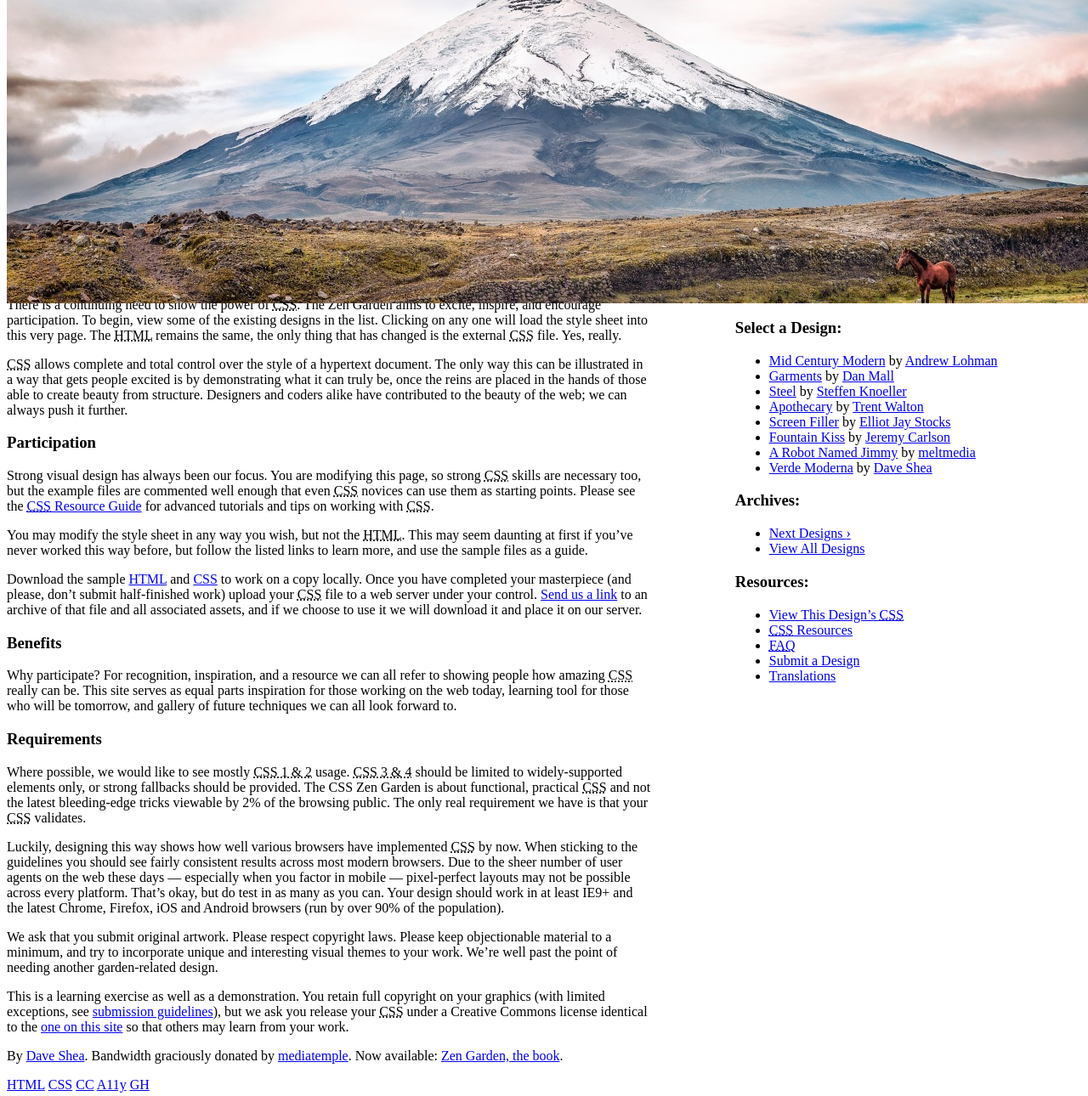
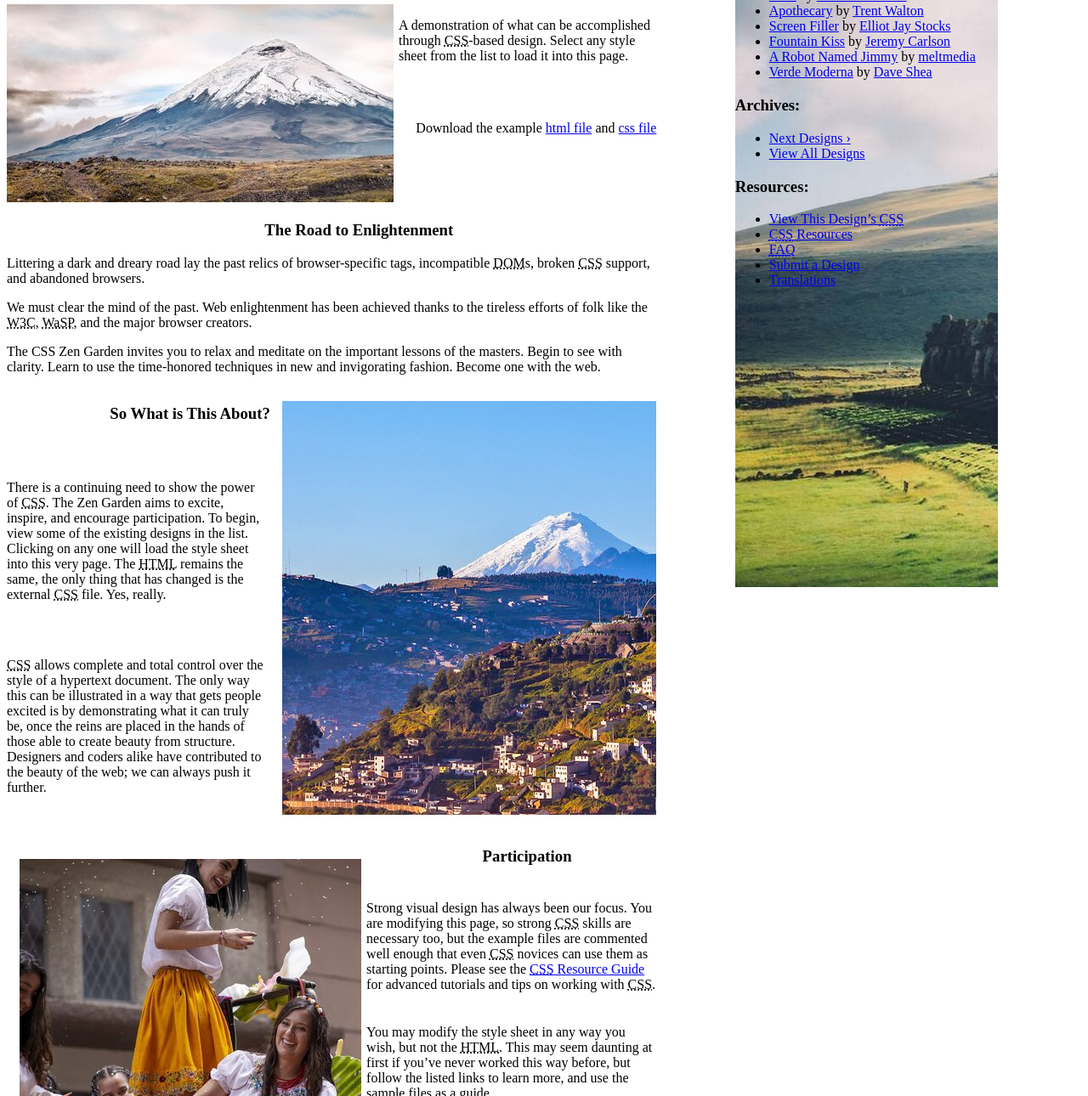
Before and after one commit to Ricardo230698/CSS-Zen-Garden-Project, a plain HTML site: page index.html in a window 1280 px wide. Shown: the part 117-1407 px from the top of the page at 85% size. Drawn offline with Linux system fonts and the light colour scheme.

Commit message:
Added code for positioning images and animations.
The code for the images is between lines 27 and 180 (those are the ones that are important). I was just practicing with animations after that.

```diff
--- a/style.css
+++ b/style.css
@@ -23,13 +23,237 @@
   }
 }
 
-.intro::before {
-  content: "";
-  background: transparent url(https://raw.githubusercontent.com/Ricardo230698/CSS-Zen-Garden-Project/main/images/chile01.jpeg) no-repeat top center;
+
+/* PRIMERA IMAGEN (50% mas pequeña la imagen) */
+
+#zen-summary {
+  position: relative;
+  display: grid;
+  grid-template-columns: 60% 40%;
+  grid-template-rows: 1fr 1fr;
+  grid-gap: 6px;
+}
+
+#zen-summary::before {
+  content: url("images/rsz_chile01.jpg");
+  display: block;
   width: 100%;
   height: 100%;
+  left: 10px;
+  top: 10px;
+  overflow: hidden;
+  grid-row: 1/3;
+}
+
+#zen-summary p:nth-of-type(1) {
+  grid-column: 2/3;
+}
+
+#zen-summary p:nth-of-type(2) {
+  grid-column: 2/3;
+  justify-self: end;
+}
+
+
+
+/* SEGUNDA IMAGEN (IMAGEN TAMAÑO NORMAL)*/
+
+#zen-explanation {
+  position: relative;
+  display: grid;
+  grid-template-columns: 40% 60%;
+  grid-template-rows: repeat(3, min-content);
+  grid-gap: 6px;
+}
+
+#zen-explanation::after {
+  content: url("images/chile00.jpeg");
+  overflow: hidden;
+  grid-row: 1/4;
+  grid-column: 2/3;
+  align-self: center;
+  padding: 15px;
+}
+
+#zen-explanation h3 {
+  grid-column: 1/2;
+}
+
+#zen-explanation p:nth-of-type(1) {
+  grid-column: 1/2;
+}
+
+#zen-explanation p:nth-of-type(2) {
+  grid-column: 1/2;
+}
+
+
+/* TERCERA IMAGEN (50% mas pequeña la imagen) */
+
+#zen-participation {
+  position: relative;
+  display: grid;
+  grid-template-columns: 55% 45%;
+  grid-template-rows: repeat(4, min-content);
+  grid-gap: 6px;
+}
+
+#zen-participation::before {
+  content: url("images/rsz_costarica00.jpg");
+  overflow: hidden;
+  grid-row: 1/5;
+  grid-column: 1/2;
+  align-self: center;
+  padding: 15px;
+}
+
+#zen-participation h3 {
+  grid-column: 2/3;
+}
+
+#zen-participation p:nth-of-type(1) {
+  grid-column: 2/3;
+}
+
+#zen-participation p:nth-of-type(2) {
+  grid-column: 2/3;
+}
+
+#zen-participation p:nth-of-type(3) {
+  grid-column: 2/3;
+}
+
+
+/* CUARTA IMAGEN (25% mas pequeña la imagen)*/
+
+#zen-requirements {
+  position: relative;
+  display: grid;
+  grid-template-columns: 55% 45%;
+  grid-template-rows: repeat(6, min-content);
+  grid-gap: 6px;
+}
+
+#zen-requirements::before {
+  content: url("images/rsz_chile02.jpg");
+  overflow: hidden;
+  grid-row: 1/7;
+  grid-column: 1/2;
+  align-self: center;
+  padding: 15px;
+}
+
+#zen-requirements h3 {
+  grid-column: 2/3;
+}
+
+#zen-requirements p:nth-of-type(1) {
+  grid-column: 2/3;
+}
+
+#zen-requirements p:nth-of-type(2) {
+  grid-column: 2/3;
+}
+
+#zen-requirements p:nth-of-type(3) {
+  grid-column: 2/3;
+}
+
+#zen-requirements p:nth-of-type(4) {
+  grid-column: 2/3;
+}
+
+#zen-requirements p:nth-of-type(5) {
+  grid-column: 2/3;
+}
+
+
+/* SIDEBAR QUE SE VEA SIEMPRE */
+
+.sidebar {
+  background-color: aqua;
+  height: 100vh;
+  position: sticky;
+  top: 0;
+  margin-top: 0;
+  background-image: url("/images/chile02.jpeg");
+}
+
+/* ANIMACIÓN EN EL SIDEBAR CON CSS SHAPE */
+
+@keyframes orbit {
+  0% {
+    transform: translate(0,-480%);
+  }
+  25% {
+    transform: translate(200%,-480%);
+  }
+  50% {
+    transform: translate(200%, 300%);
+  }
+  75% {
+    transform: translate(0, 300%);
+  }
+  100% {
+    transform: translate(0, -480%);
+  }
+}
+
+#extra {
+  animation: orbit 10s linear infinite;
+  z-index: -1;
+  opacity: .5;
+}
+
+#extra::after{
+  width: 0;
+  height: 0;
+  border-left: 50px solid transparent;
+  border-right: 50px solid transparent;
+  border-top: 100px solid red;
+  opacity: .5;
   position: absolute;
+  content: "";
+  top: 30px;
+  left: -50px;
+  z-index: -1;
 }
+
+
+/* ANIMACIÓN DE LOS HEADLINES */
+
+@keyframes moving {
+  0% {
+    transform: translate(0,0);
+  }
+  50% {
+    transform: translate(30%,0);
+  }
+  100% {
+    transform: translate(60%,0);
+  }
+}
+
+#zen-explanation h3 {
+  animation: moving 3s linear infinite alternate-reverse;
+}
+
+#zen-participation h3 {
+  animation: moving 3s linear infinite alternate-reverse;
+}
+
+#zen-preamble h3 {
+  animation: moving 3s linear infinite alternate-reverse;
+}
+
+#zen-benefits h3 {
+  animation: moving 3s linear infinite alternate-reverse;
+}
+
+#zen-requirements h3 {
+  animation: moving 3s linear infinite alternate-reverse;
+}
+
 
 header {
   grid-area: header;
```
